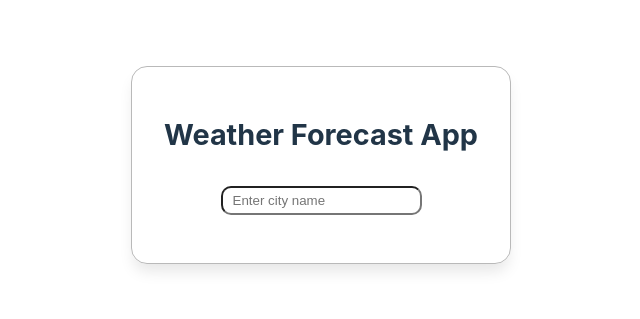
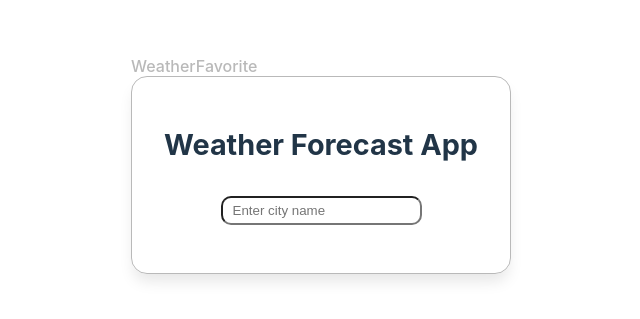
Before and after one commit to JohLav/weather-app, a React (Vite) app: page / in a window 1280 px wide. Shown: the part 235-554 px from the top of the page, without its empty margins (319-959 px from the left). Built offline with nearby package versions, Linux system fonts and the light colour scheme.

Commit message:
Feat: added Navbar

```diff
--- a/src/App.jsx
+++ b/src/App.jsx
@@ -1,9 +1,11 @@
 import "./styles/App.css";
-import { Weather } from "./components/Weather.jsx";
+import Weather from "./components/Weather.jsx";
+import Navbar from "./components/Navbar.jsx";
 
 export function App() {
   return (
     <>
+      <Navbar />
       <div className="container">
         <h1>Weather Forecast App</h1>
         <Weather />
--- /dev/null
+++ b/src/components/Navbar.jsx
@@ -0,0 +1,10 @@
+export default function Navbar() {
+    return (
+        <>
+            <nav>
+                <a href="./Weather.jsx">Weather</a>
+                <a href="./Favorite.jsx">Favorite</a>
+            </nav>
+        </>
+    );
+}
--- a/src/components/Weather.jsx
+++ b/src/components/Weather.jsx
@@ -2,7 +2,7 @@ import React, { useState } from "react";
 import "../styles/Weather.css";
 import fetchAPI from "../services/fetchAPI.js";
 
-export const Weather = () => {
+export default function Weather() {
   const [city, setCity] = useState("");
   const [weatherData, setWeatherData] = useState({});
   const [isFavorite, setIsFavorite] = useState(city.isFavorite);
@@ -75,4 +75,4 @@ export const Weather = () => {
       )}
     </>
   );
-};
+}
```
Also changed, not shown: src/components/Favorite.jsx (added, +7 -0 lines), 1 other file (tests, documents, lock files or other folders).
